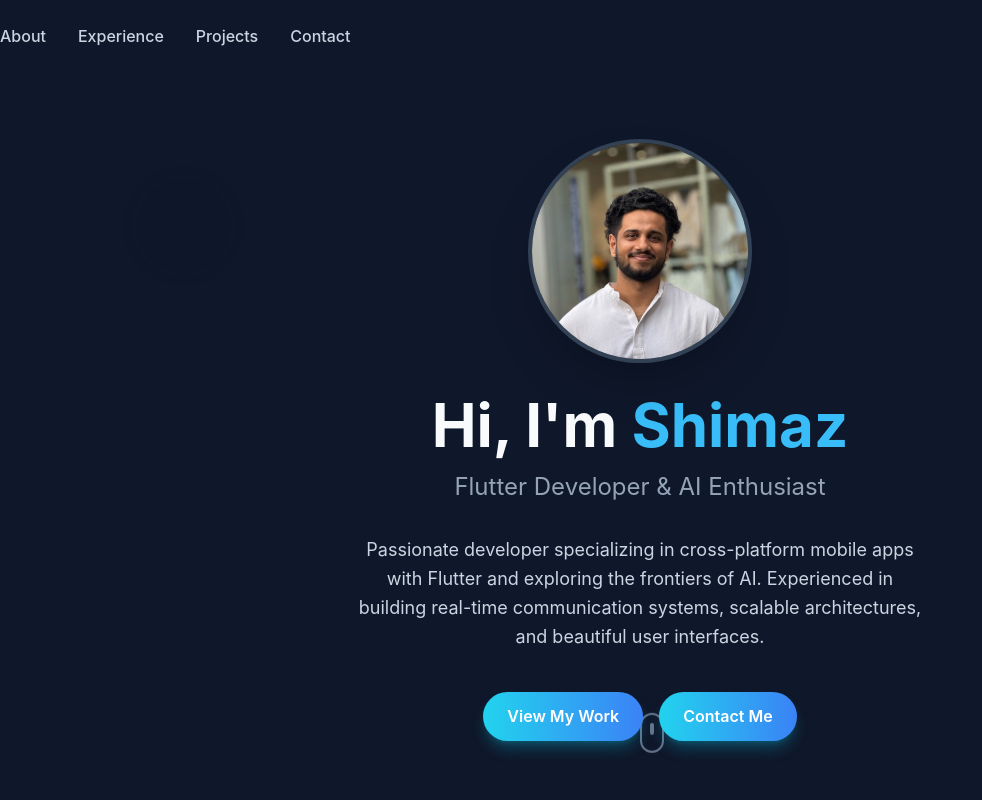
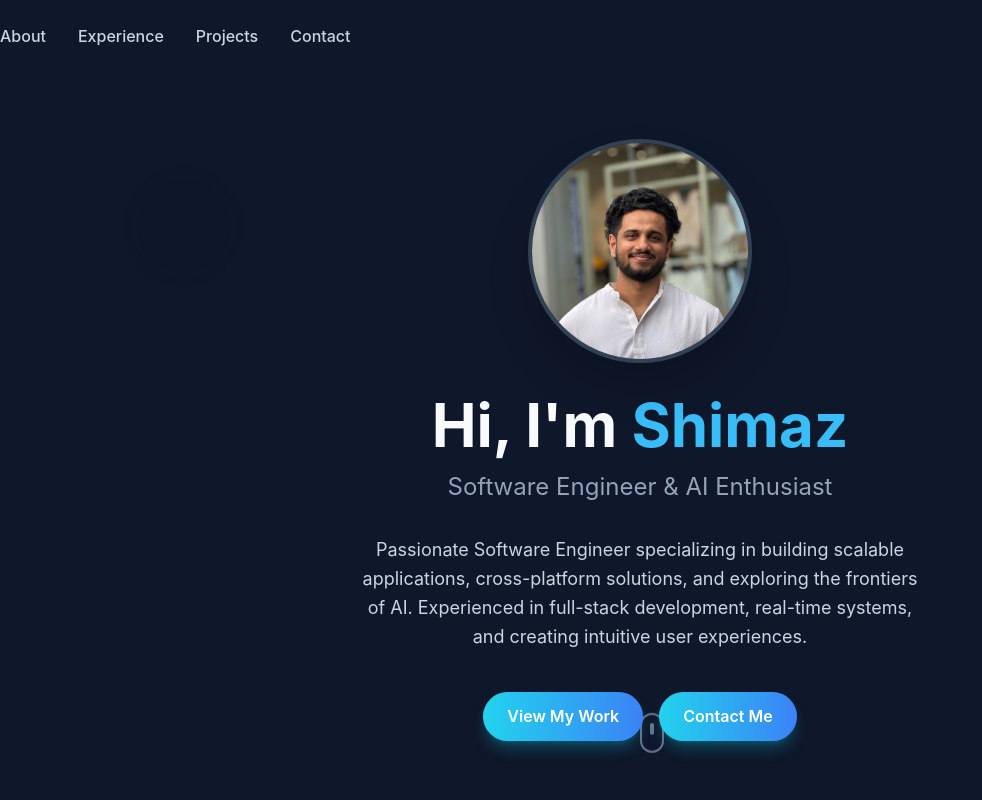
Before and after one commit to Mshimaz/portfolio, a React (Vite) app: page / in a window 1280 px wide. Shown: the top 800 px of the page, without its empty margins (0-982 px from the left). Built offline with nearby package versions, Linux system fonts and the light colour scheme.

Commit message:
Update role to Software Engineer and add homepage field

```diff
--- a/package.json
+++ b/package.json
@@ -3,6 +3,7 @@
   "private": true,
   "version": "0.0.0",
   "type": "module",
+  "homepage": "https://Mshimaz.github.io/portfolio/",
   "scripts": {
     "dev": "vite",
     "build": "vite build",
--- a/src/data.js
+++ b/src/data.js
@@ -2,8 +2,8 @@ import profileImg from './assets/profile.jpg';
 
 export const PERSONAL_INFO = {
   name: "Muhammed Shimaz AK",
-  role: "Flutter Developer & AI Enthusiast",
-  bio: "Passionate developer specializing in cross-platform mobile apps with Flutter and exploring the frontiers of AI. Experienced in building real-time communication systems, scalable architectures, and beautiful user interfaces.",
+  role: "Software Engineer & AI Enthusiast",
+  bio: "Passionate Software Engineer specializing in building scalable applications, cross-platform solutions, and exploring the frontiers of AI. Experienced in full-stack development, real-time systems, and creating intuitive user experiences.",
   email: "shimaz.abc.ms@gmail.com",
   phone: "+91 7907507369",
   linkedin: "https://www.linkedin.com/in/muhammedshimaz",
```
